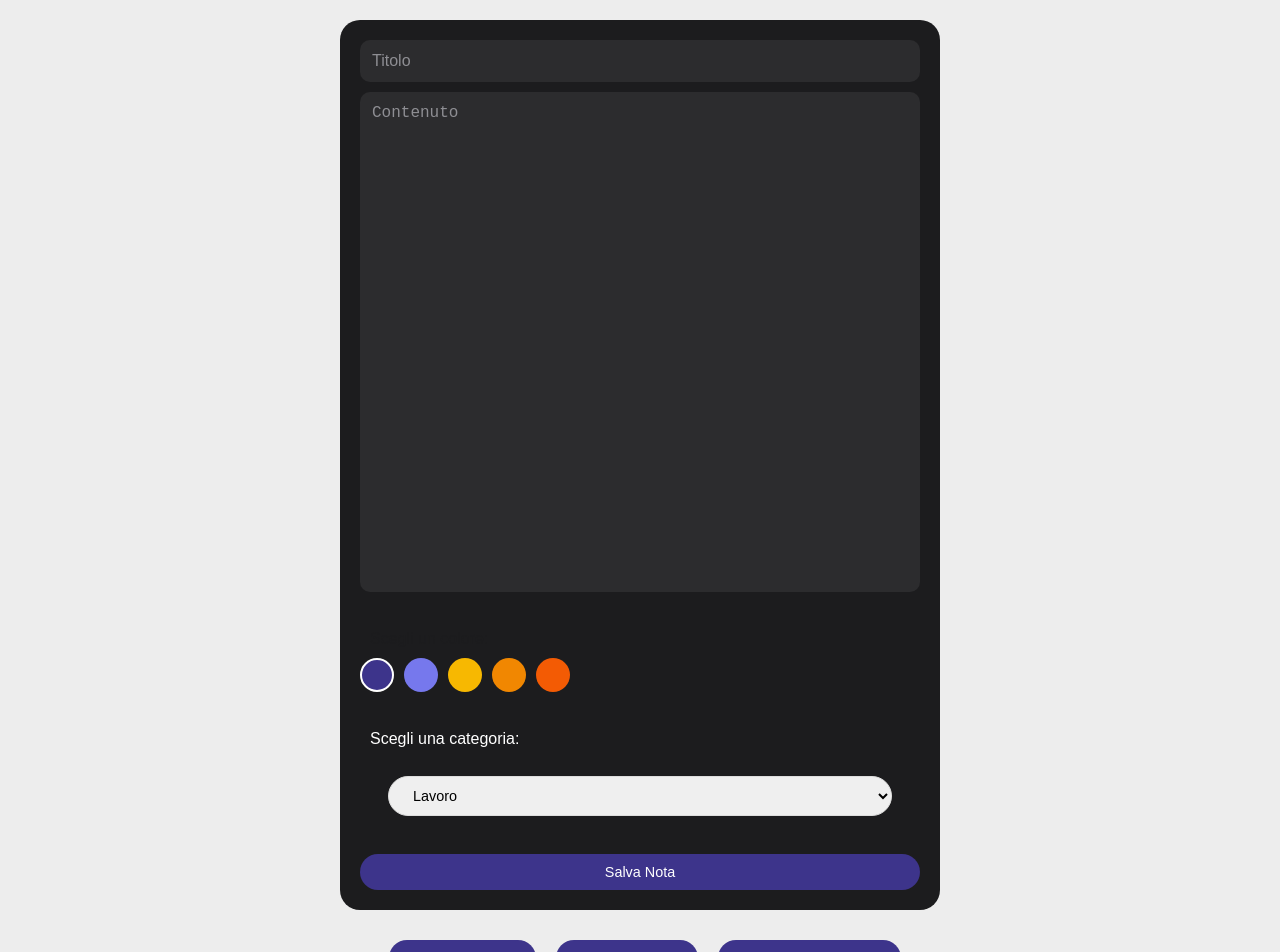
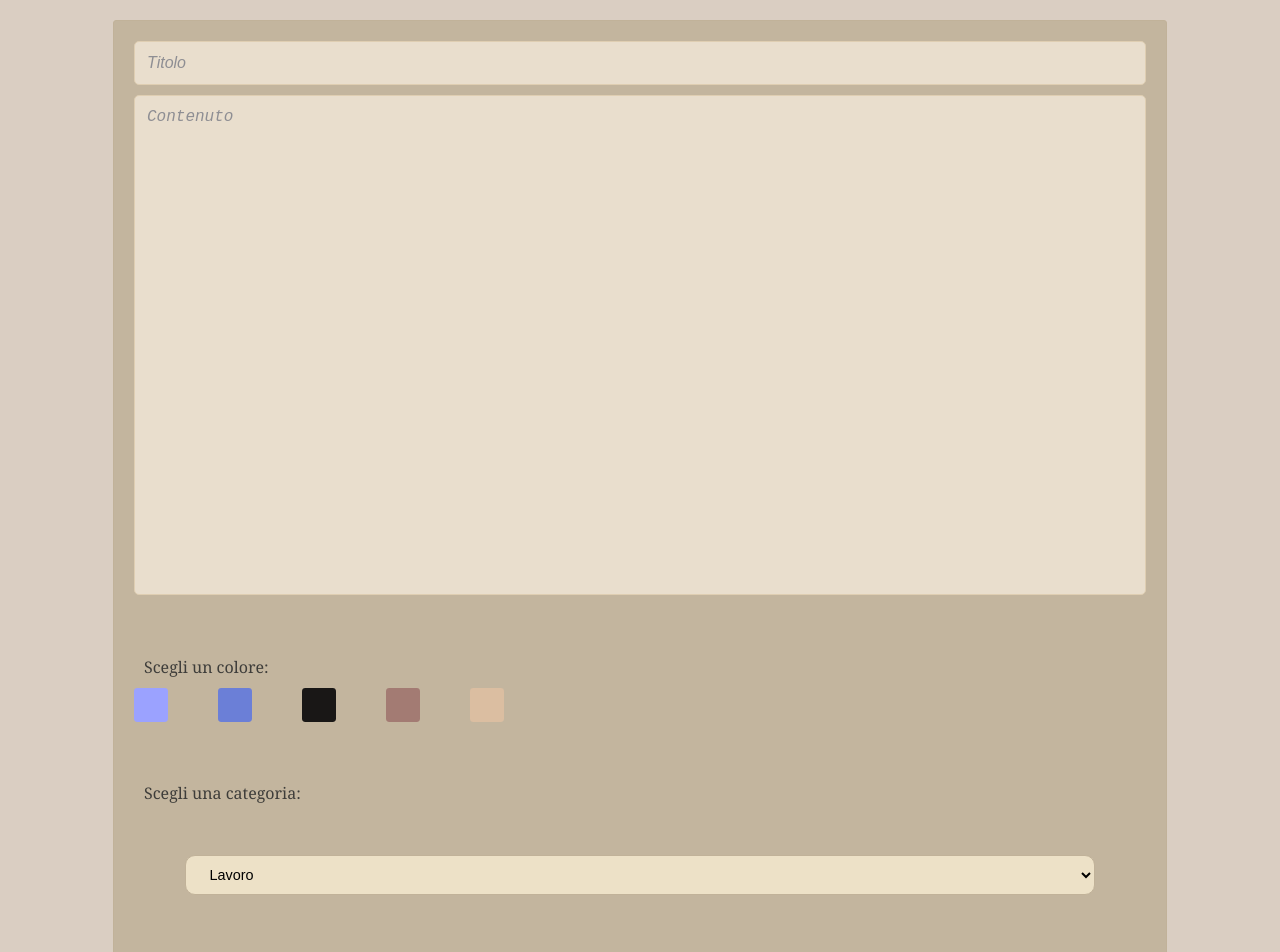
Before and after one commit to GiuseppeBondii/noteapp, a React (Create React App) app: page / in a window 1280 px wide. Shown: the top 952 px of the page. Built offline with nearby package versions, Linux system fonts and the light colour scheme.

Commit message:
cambiatoStile

```diff
--- a/src/App.css
+++ b/src/App.css
@@ -1,7 +1,7 @@
 /* Stile generale */
 body {
-  font-family: 'Arial', sans-serif;
-  background-color: #EDEDED;
+  font-family: 'Georgia', serif; /* Font serif per un look più classico */
+  background-color: #DBBEA1; /* Colore di sfondo che ricorda la carta ingiallita */
   margin: 0;
   padding: 0;
 }
@@ -9,7 +9,7 @@ body {
 /* Container principale */
 .App {
   padding: 20px;
-  background-color: #EDEDED;
+  background-color: #dacec2;
   min-height: 100vh;
   display: flex;
   flex-direction: column;
@@ -19,7 +19,7 @@ body {
 /* Note list container */
 .note-list {
   display: grid;
-  grid-template-columns: repeat(auto-fill, minmax(20%, 3fr)); /* Griglia più flessibile */
+  grid-template-columns: repeat(auto-fill, minmax(20%, 3fr)); /* Griglia flessibile */
   gap: 20px;
   width: 100%;
   max-width: 1200px;
@@ -28,18 +28,39 @@ body {
 }
 
 /* Stile per ogni nota */
+
+/* Stile per ogni nota */
 .note {
-  color: white;
-  border-radius: 20px;
+  background-color: #daccbe; /* Colore carta Moleskine */
+  border-radius: 5px;
   padding: 20px;
-  box-shadow: 0 4px 8px rgba(0, 0, 0, 0.2);
+  box-shadow: 0 4px 8px rgba(0, 0, 0, 0.1);
   box-sizing: border-box;
-  transition: background-color 0.3s ease;
+  transition: background-color 0.3s ease, color 0.3s ease;
+  border: 1px solid #C1B299;
+  overflow-wrap: break-word;
+  word-wrap: break-word;
+  word-break: break-word;
+  hyphens: auto;
+  white-space: pre-wrap;
+}
+
+/* Stile per testo scuro su sfondi chiari */
+.note.light-bg {
+  background-color: #daccbe;
+  color: #343131; /* Testo scuro */
+}
+
+/* Stile per testo chiaro su sfondi scuri */
+.note.dark-bg {
+  background-color: #3E3D3A;
+  color: #f5f5f5; /* Testo chiaro */
 }
 
 .note h3 {
   font-size: 1.5rem;
   margin: 0 0 10px 0;
+  font-weight: normal;
 }
 
 .note p {
@@ -49,11 +70,11 @@ body {
 
 /* Bottoni generici */
 button {
-  background-color: #2C2C2E;
+  background-color: #3E3D3A;
   color: white;
   border: none;
   padding: 10px 20px;
-  border-radius: 20px;
+  border-radius: 2px; /* Riduzione del raggio del bordo per un aspetto più classico */
   font-size: 0.9rem;
   cursor: pointer;
   margin-right: 10px;
@@ -63,65 +84,65 @@ button {
 }
 
 button:hover {
-  background-color: #444;
+  background-color: #575551;
 }
 
 button[type="submit"] {
   width: 100%;
-  background-color: #3d348b;
+  background-color: #6B5B3D;
   padding: 10px 20px;
-  border-radius: 20px;
+  border-radius: 5px;
   font-size: 0.9rem;
 }
 
 button[type="submit"]:hover {
-  background-color: #7678ed;
-  padding: 10px 20px;
-  border-radius: 20px;
-  font-size: 0.9rem;
+  background-color: #d1ba8a;
 }
 
 /* Form */
 form {
-  background-color: #1C1C1E;
+  background-color: #c3b59e;
   padding: 20px;
-  border-radius: 20px;
-  margin-bottom: 20px;
+  border-radius: 3px;
+  margin-bottom: 10px;
   width: 100%;
-  height: 100%; /* Fai in modo che il form occupi l'altezza completa */
-  max-width: 600px;
+  height: 100%;
   box-sizing: border-box;
   display: flex;
+  max-width: 85%;
+
   flex-direction: column;
+  border: 1px solid #C1B299;
 }
 
 /* Stile per input e textarea */
 .note-input, textarea {
   width: 100%;
   padding: 12px;
-  border: none;
-  border-radius: 10px;
+  border: 1px solid #dfceb2;
+  border-radius: 5px;
   margin-bottom: 10px;
   font-size: 1rem;
-  background-color: #2C2C2E;
-  color: white;
+  background-color: #e9decd;
+  color: #3E3D3A;
   box-sizing: border-box;
 }
 
 textarea {
-  height: calc(100vh - 300px); /* Altezza dinamica per la textarea */
-  resize: none; /* Impedisce il ridimensionamento manuale della textarea */
+  height: calc(100vh - 300px);
+  resize: none;
 }
 
 /* Placeholder */
 input::placeholder,
 textarea::placeholder {
   color: #8E8E93;
+  font-style: italic; /* Testo in corsivo per effetto scritto a mano */
 }
 
 /* Label */
 label {
-  color: #1C1C1E;
+  color: #3E3D3A;
   margin-left: 10px;
   margin-top: 5%;
 }
@@ -129,21 +150,22 @@ label {
 /* Selettore di colore */
 .color-picker {
   display: flex;
-  gap: 10px;
   margin: 10px 0;
+  gap: 50px;
+  align-items: center;
 }
 
 .color-swatch {
   width: 30px;
   height: 30px;
-  border-radius: 50%;
+  border-radius: 10%;
   cursor: pointer;
   border: 2px solid transparent;
   transition: border 0.3s ease;
 }
 
 .color-swatch.selected {
-  border: 2px solid white;
+  border: 2px solid #3E3D3A;
 }
 
 /* Container per i bottoni di ordinamento e il filtro */
@@ -151,38 +173,43 @@ label {
   display: flex;
   align-items: center;
   gap: 10px;
-  margin-left: 20px; /* Spazio per allineare meglio con il filtro */
+  margin-left: 20px;
   margin-bottom: 20px;
 }
 
 .sort-buttons button {
-  background-color: #3d348b;
+  background-color: #6B5B3D;
   padding: 10px 20px;
-  border-radius: 20px;
+  border-radius: 5px;
   font-size: 0.9rem;
 }
 
 .sort-buttons button:hover {
-  background-color: #7678ed;
+  background-color: #8B7C5B;
 }
 
 /* Stile del select per il filtro */
 select {
   margin: 5%;
   padding: 10px 20px;
-  border-radius: 20px;
+  border-radius: 10px;
   font-size: 0.9rem;
-  border: 1px solid #ddd;
+  border: 1px solid #C1B299;
+  background-color: #EDE1C7;
 }
 
 /* Drawer stile */
 .drawer {
+
+  box-shadow: -2px 0 8px rgba(0, 0, 0, 0.2);
+  transition: transform 0.4s ease-in-out;
+
   position: fixed;
   right: 0;
   top: 0;
   height: 100%;
-  width: 90%; /* Imposta la larghezza del drawer al 90% */
-  background-color: #1c1c1e;
+  width: 90%;
+  background-color: #dacec2;
   transition: transform 0.3s ease-in-out;
   transform: translateX(100%);
   z-index: 1000;
@@ -203,14 +230,14 @@ select {
 
 .drawer-header h3 {
   margin: 0;
-  color: white;
+  color: #3E3D3A;
 }
 
 .drawer-close {
   background: none;
   border: none;
   font-size: 24px;
-  color: white;
+  color: #3E3D3A;
   cursor: pointer;
 }
 
@@ -220,35 +247,42 @@ select {
   width: 100%;
   margin-bottom: 10px;
   padding: 10px;
-  border: none;
+  border: 1px solid #C1B299;
   border-radius: 5px;
 }
 
 .drawer-content textarea {
-  height: 200px; /* Altezza predefinita per la textarea */
+  height: 200px;
 }
 
 .drawer-content button {
   padding: 10px;
-  background-color: #3d348b;
+  background-color: #6B5B3D;
   border-radius: 5px;
 }
 
 .drawer-content button:hover {
-  background-color: #7678ed;
+  background-color: #8B7C5B;
 }
 
 /* Media Query per schermi medi */
 @media (max-width: 1024px) {
   .note-list {
+    grid-template-columns: repeat(auto-fill, minmax(30%, 3fr));
+  }
+}
+
+@media (max-width: 900px) {
+  .note-list {
     grid-template-columns: repeat(auto-fill, minmax(40%, 2fr));
   }
 }
 
+
 /* Media Query per schermi piccoli */
 @media (max-width: 768px) {
   .note-list {
-    grid-template-columns: repeat(auto-fill, minmax(40%, 1fr)); /* Più adattabile su schermi piccoli */
+    grid-template-columns: repeat(auto-fill, minmax(50%, 1fr));
     max-width: 100%;
   }
 
@@ -263,6 +297,7 @@ select {
 
 .note-content h1, .note-content h2, .note-content h3 {
   margin: 0.5em 0;
+  font-family: 'Georgia', serif;
 }
 
 .note-content ul, .note-content ol {
@@ -277,8 +312,15 @@ select {
 }
 
 .note-content pre {
-    background-color: #f5f5f5;
+  background-color: #EDE1C7;
   padding: 10px;
   border-radius: 4px;
   overflow-x: auto;
+  border: 1px solid #C1B299;
 }
+
+.note:hover {
+  box-shadow: 0 8px 16px rgba(0, 0, 0, 0.2);
+  transform: translateY(-2px);
+  transition: box-shadow 0.3s ease, transform 0.3s ease;
+}
--- a/src/App.js
+++ b/src/App.js
@@ -83,6 +83,7 @@ const App = () => {
     setCurrentNote(null);
   };
 
+
   return (
     <div className="App">
       <NoteForm onSave={addNote} />
--- a/src/Drawer.js
+++ b/src/Drawer.js
@@ -4,20 +4,20 @@ import './Drawer.css';
 const Drawer = ({ isOpen, note, onClose, onSave }) => {
   const [title, setTitle] = useState('');
   const [content, setContent] = useState('');
-  const [color, setColor] = useState('#3d348b');
+  const [color, setColor] = useState('#ffffff');
   const [category, setCategory] = useState('Lavoro');
 
   useEffect(() => {
     if (isOpen && note) {
       setTitle(note.title || '');
       setContent(note.content || '');
-      setColor(note.color || '#3d348b');
+      setColor(note.color || '#ffffff');
       setCategory(note.category || 'Lavoro');
     }
     if (!isOpen) {
       setTitle('');
       setContent('');
-      setColor('#3d348b');
+      setColor('#ffffff');
       setCategory('Lavoro');
     }
   }, [isOpen, note]);
@@ -51,7 +51,7 @@ const Drawer = ({ isOpen, note, onClose, onSave }) => {
         />
         <label>Scegli un colore:</label>
         <div className="color-picker">
-          {['#3d348b', '#7678ed', '#f7b801', '#f18701', '#f35b04'].map((col) => (
+          {['#9BA2FF', '#6B7FD7','#191716', '#A37B73', '#DBBEA1'].map((col) => (
             <div
               key={col}
               className={`color-swatch ${col === color ? 'selected' : ''}`}
--- a/src/Note.js
+++ b/src/Note.js
@@ -1,6 +1,15 @@
-// Note.js
 import React, { useState } from 'react';
 import ReactMarkdown from 'react-markdown';
+
+// Funzione per determinare se il testo dovrebbe essere chiaro o scuro
+const getContrastingTextColor = (bgColor) => {
+  const hexColor = bgColor.replace('#', '');
+  const r = parseInt(hexColor.substr(0, 2), 16);
+  const g = parseInt(hexColor.substr(2, 2), 16);
+  const b = parseInt(hexColor.substr(4, 2), 16);
+  const brightness = (r * 299 + g * 587 + b * 114) / 1000;
+  return brightness > 125 ? '#1A1A1A' : '#FFFFFF'; // Usa il nero se è chiaro, altrimenti il bianco
+};
 
 const Note = ({ note, onDelete, onDuplicate, onCopy, onEdit }) => {
   const [isExpanded, setIsExpanded] = useState(false);
@@ -11,15 +20,15 @@ const Note = ({ note, onDelete, onDuplicate, onCopy, onEdit }) => {
   };
 
   const content = typeof note.content === 'string' ? note.content : '';
-
   const displayContent = isExpanded
     ? content
-    : `${content.substring(0, previewLength)}${
-        content.length > previewLength ? '...' : ''
-      }`;
+    : `${content.substring(0, previewLength)}${content.length > previewLength ? '...' : ''}`;
+
+  // Calcola il colore del testo
+  const textColor = getContrastingTextColor(note.color);
 
   return (
-    <div className="note" style={{ backgroundColor: note.color }}>
+    <div className={`note ${note.isDarkBackground ? 'dark-bg' : 'light-bg'}`} style={{ backgroundColor: note.color, color: textColor }}>
       <h3>{note.title}</h3>
       <div className="note-content">
         <ReactMarkdown>{displayContent}</ReactMarkdown>
--- a/src/NoteForm.js
+++ b/src/NoteForm.js
@@ -3,10 +3,10 @@ import React, { useState } from 'react';
 const NoteForm = ({ onSave }) => {
   const [title, setTitle] = useState('');
   const [content, setContent] = useState('');
-  const [color, setColor] = useState('#3d348b');
+  const [color, setColor] = useState('#ffffff');
   const [category, setCategory] = useState('Lavoro');
 
-  const colors = ['#3d348b', '#7678ed', '#f7b801', '#f18701', '#f35b04'];
+  const colors = [ '#9BA2FF', '#6B7FD7','#191716', '#A37B73', '#DBBEA1'];
   const categories = ['Lavoro', 'Personale', 'Studio', 'Altro'];
 
   const handleSubmit = (e) => {
@@ -14,7 +14,7 @@ const NoteForm = ({ onSave }) => {
     onSave({ title, content, color, category });
     setTitle('');
     setContent('');
-    setColor('#3d348b');
+    setColor('#ffffff');
     setCategory('Lavoro');
   };
 
@@ -44,7 +44,7 @@ const NoteForm = ({ onSave }) => {
           />
         ))}
       </div>
-      <label style={{color:'white'}}>Scegli una categoria:</label>
+      <label>Scegli una categoria:</label>
       <select value={category} onChange={(e) => setCategory(e.target.value)}>
         {categories.map((cat) => (
           <option key={cat} value={cat}>
```
Lines whose indentation alone changed are shown as unchanged.
